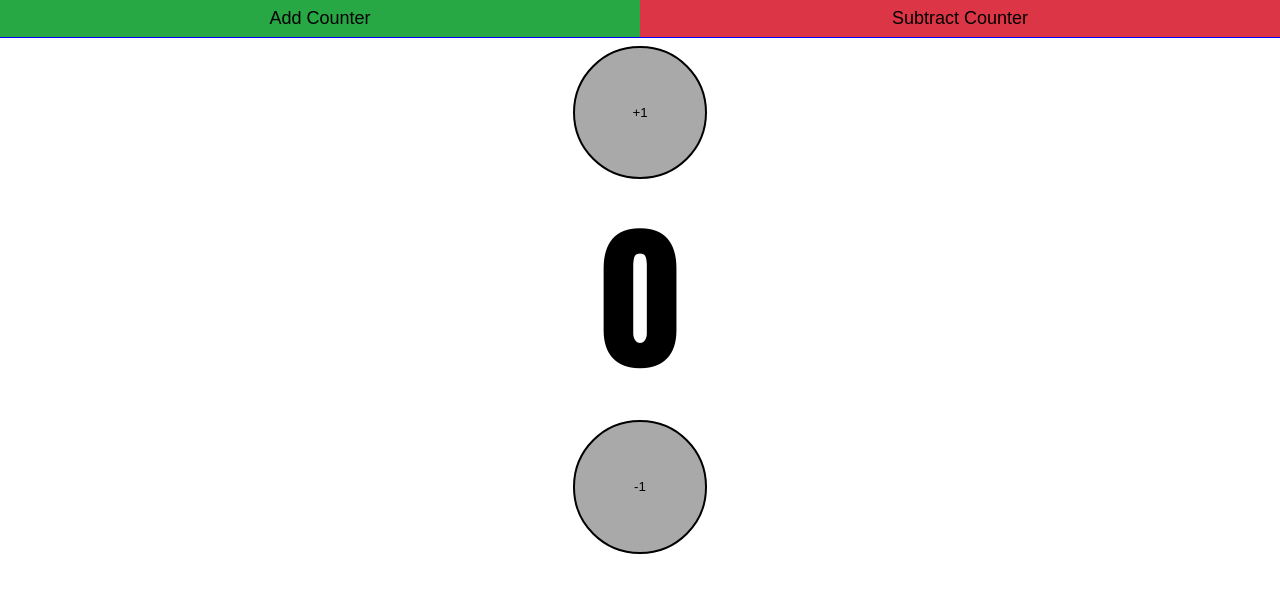
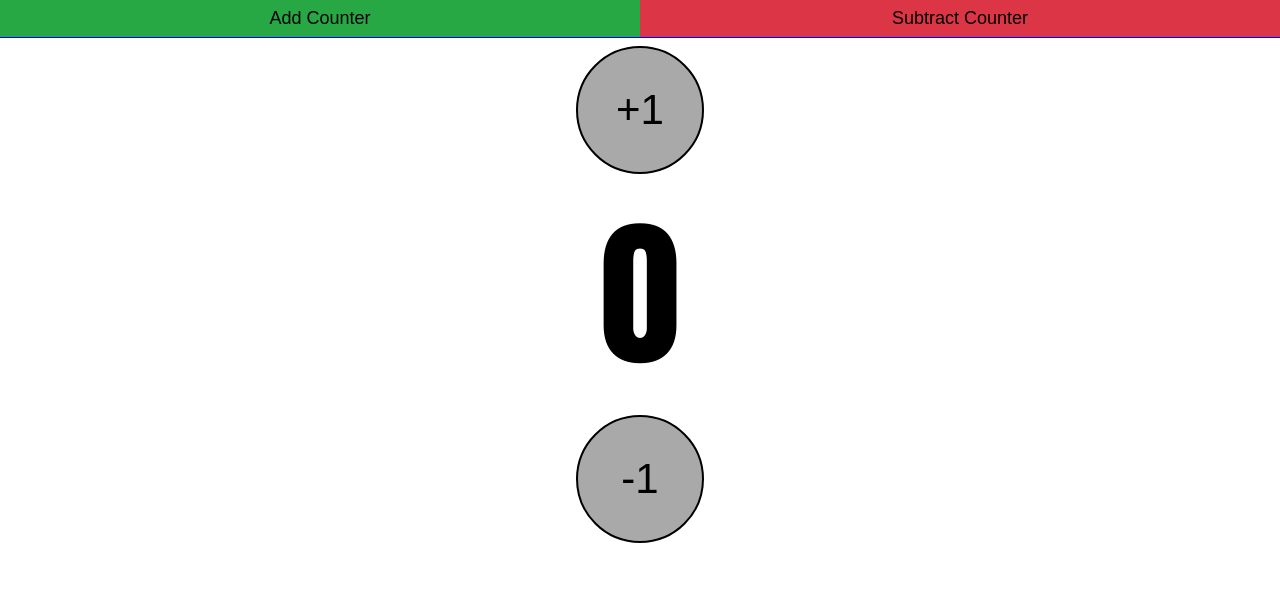
Before and after one commit to KP-90/counters, a React (Create React App) app: page / in a window 1280 px wide. Shown: the top 592 px of the page. Built offline with nearby package versions, Linux system fonts and the light colour scheme.

Commit message:
adjusting styles

```diff
--- a/src/App.css
+++ b/src/App.css
@@ -1,5 +1,5 @@
 .App {
-  font-family: Impact, Haettenschweiler, 'Arial Narrow Bold', sans-serif;
+  font-family: Impact, 'Arial Narrow Bold', sans-serif;
   text-align: center;
 }
 
--- a/src/components/counter.css
+++ b/src/components/counter.css
@@ -5,11 +5,11 @@
 
 .button {
     border-radius: 50%;
-    padding: 5px;
-    height: 10em;
-    width: 10em;
+    height: 8rem;
+    width: 8rem;
     border: 2px solid black;
     background-color: darkgray;
+    font-size: 42px;
 }
 
 .count {
```
